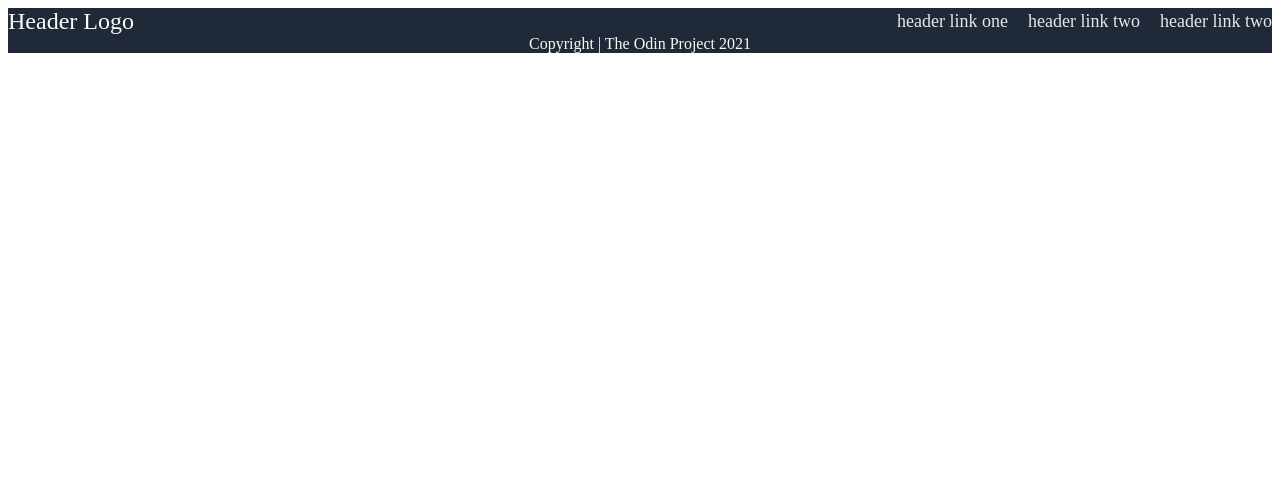
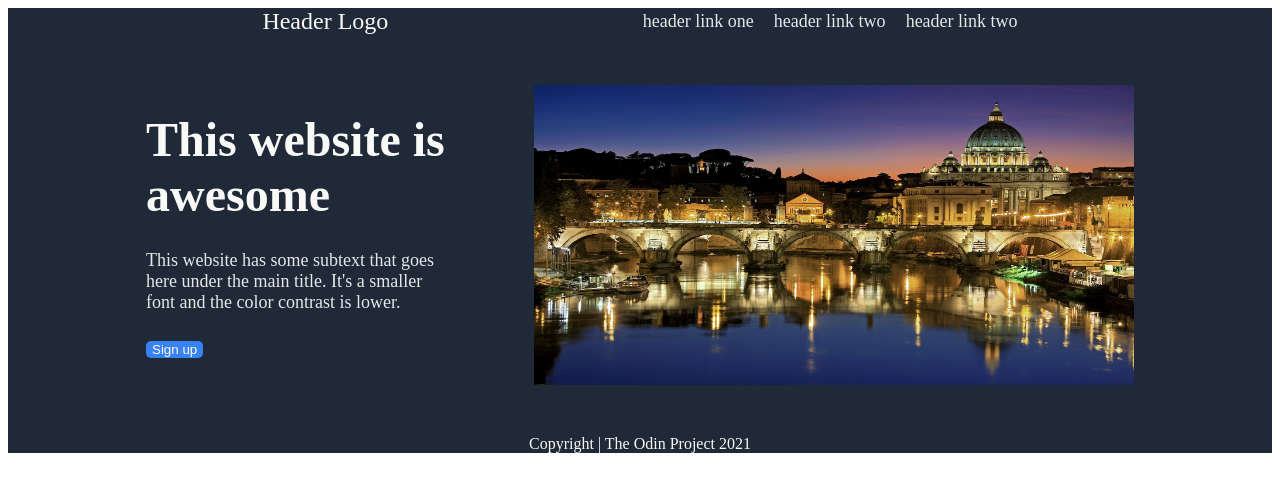
Before and after one commit to MEEHHUULL/Landing-Page, a plain HTML site: page index.html in a window 1280 px wide. Drawn offline with Linux system fonts and the light colour scheme.

Commit message:
sec1 completed. images, quote and button to do.

```diff
--- a/index.html
+++ b/index.html
@@ -22,6 +22,15 @@
         </ul>
     </header>
 
+    <div class="section1">
+        <div class="sec1left">
+            <div class="t1">This website is awesome</div>
+            <div class="text">This website has some subtext that goes here under the main title. It's a smaller font and the color contrast is lower.</div>
+            <div class="button1"><button>Sign up</button></div>
+        </div>
+        <div class="sec1right"><img class="pic1" src="bootyfull.jpg" alt="this is a placeholder for an image"></div>
+    </div>
+
 
     <footer class="copyright">
         Copyright | The Odin Project 2021
--- a/styles.css
+++ b/styles.css
@@ -1,7 +1,7 @@
 header,footer{
     background-color: #1f2937;
     display: flex;
-    justify-content: space-between;
+    justify-content: space-evenly;
 }
 
 .logo{
@@ -23,11 +23,52 @@ a{
     text-decoration: none;
     color: #e5e7eb;
 }
+.section1{
+    background-color: #1f2937;
+    display: flex;
+    justify-content: space-evenly;
+    padding: 50px;
+}
 
+.t1{
+    font-size: 48px;
+    color: #f9faf8;
+    font-weight: bolder;
+}
 
+.text{
+    color: #e5e7eb;
+    font-size: 18px;
+}
 
+button{
+    background-color:#3882f6;
+    color: white;
+    border-radius: 5px;
+    border: none;
+}
 
+.sec1left{
+    display: flex;
+    flex-direction: column;
+    height: 300px;
+    width: 300px;
+    justify-content: space-evenly;
+}
 
+.sec1right{
+    display: flex;
+    flex-direction: column;
+    align-items: center;
+    justify-content: center;
+    color: white;
+    background-color: gray;
+}
+
+.pic1{
+    height: 300px;
+    width: 600px;
+}
 
 .copyright{
     justify-content:center;
```
Also changed, not shown: bootyfull.jpg (added).
